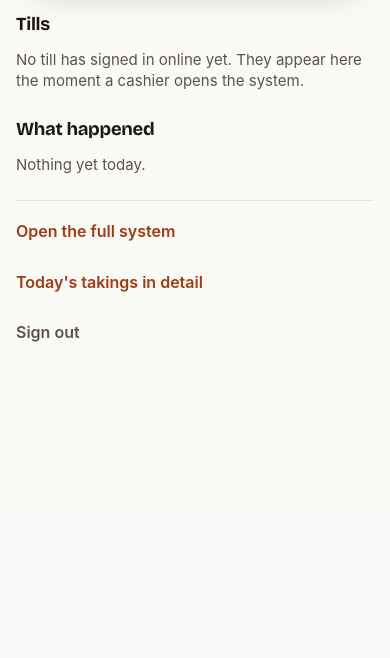
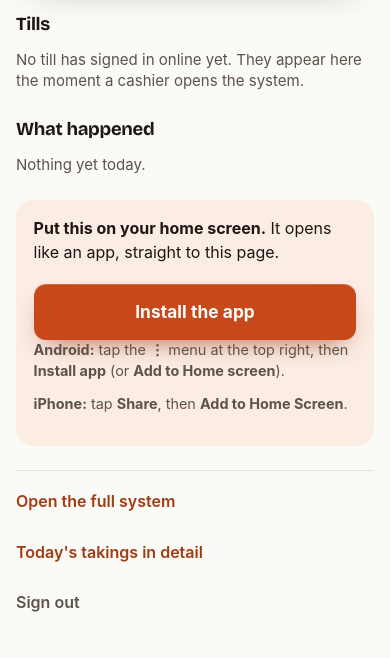
Before and after one commit to jalen-projects/supermarket, a Django app: page /owner/ in a window 390 px wide. Shown: the part 336-994 px from the top of the page. Before the commit the page ends 678 px from the top, so only its background shows below. Run offline with Django 5.2, Linux system fonts and the light colour scheme; the visitor is signed in with stand-in values (Sample User, id 1); data comes from the database, SQL or seed files in the repository; data that the repository does not hold is empty.

Commit message:
Owner screen: always offer to install the app, with the menu steps as fallback
Chrome stays silent for days after an app is removed, so the install box -
shown only when Chrome volunteered - looked broken. It now always shows: the
one-tap button when the browser allows it, otherwise the Android or iPhone
menu steps; hidden once opened as the installed app.

Co-Authored-By: Claude Opus 5.5 <noreply@anthropic.com>

```diff
--- a/supermarket_system/static/css/owner.css
+++ b/supermarket_system/static/css/owner.css
@@ -215,7 +215,7 @@ body.ow {
   background: var(--b-100);
 }
 .ow-install p { margin: 0 0 .8rem; }
-.ow-ios { margin: 0; font-size: .9rem; color: var(--ink-soft); }
+.ow-ios { margin: .6rem 0 0; font-size: .9rem; color: var(--ink-soft); }
 
 .ow-nav { display: grid; gap: .25rem; padding-top: .5rem; border-top: 1px solid #ebe3de; }
 .ow-nav a, .ow-nav button {
--- a/supermarket_system/templates/shop/owner.html
+++ b/supermarket_system/templates/shop/owner.html
@@ -106,11 +106,19 @@
     {% endif %}
   </section>
 
-  <section class="ow-install" id="install" hidden>
+  {% comment %}
+    Always offered, never only when the browser volunteers it: Chrome stays
+    quiet for days after an app has been removed, and a box that only appears
+    when Chrome is in the mood looks like a broken button. The one-tap button
+    shows when the browser allows it; the menu steps are there otherwise. It
+    disappears once the page is opened as the installed app.
+  {% endcomment %}
+  <section class="ow-install" id="install">
     <p><strong>Put this on your home screen.</strong> It opens like an app, straight to this page.</p>
-    <button type="button" class="si-submit" id="install-btn">Install the app</button>
+    <button type="button" class="si-submit" id="install-btn" hidden>Install the app</button>
+    <p class="ow-ios" id="android-hint"><strong>Android:</strong> tap the <strong>&#8942;</strong> menu at the top right, then <strong>Install app</strong> (or <strong>Add to Home screen</strong>).</p>
+    <p class="ow-ios" id="ios-hint"><strong>iPhone:</strong> tap <strong>Share</strong>, then <strong>Add to Home Screen</strong>.</p>
   </section>
-  <p class="ow-ios" id="ios-hint" hidden>To add it to your iPhone: tap <strong>Share</strong>, then <strong>Add to Home Screen</strong>.</p>
 
   <nav class="ow-nav">
     <a href="{% url 'dashboard' %}">Open the full system</a>
@@ -128,21 +136,28 @@
     }, 60000);
 
     var box = document.getElementById('install');
+    var btn = document.getElementById('install-btn');
+    var android = document.getElementById('android-hint');
+    var ios = document.getElementById('ios-hint');
+    var standalone = window.matchMedia('(display-mode: standalone)').matches || navigator.standalone;
+    if (standalone) { box.hidden = true; }
+    // Show only the steps for this phone.
+    if (/iPhone|iPad|iPod/.test(navigator.userAgent)) { android.hidden = true; }
+    else if (/Android/.test(navigator.userAgent)) { ios.hidden = true; }
+
     var deferred = null;
     window.addEventListener('beforeinstallprompt', function (e) {
       e.preventDefault();
       deferred = e;
-      box.hidden = false;
+      btn.hidden = false;
+      android.hidden = true;
     });
-    document.getElementById('install-btn').addEventListener('click', function () {
+    btn.addEventListener('click', function () {
       if (!deferred) return;
       deferred.prompt();
-      deferred.userChoice.finally(function () { box.hidden = true; deferred = null; });
+      deferred.userChoice.finally(function () { btn.hidden = true; deferred = null; });
     });
-    var standalone = window.matchMedia('(display-mode: standalone)').matches || navigator.standalone;
-    if (/iPhone|iPad|iPod/.test(navigator.userAgent) && !standalone) {
-      document.getElementById('ios-hint').hidden = false;
-    }
+    window.addEventListener('appinstalled', function () { box.hidden = true; });
   })();
 </script>
 </body>
```
